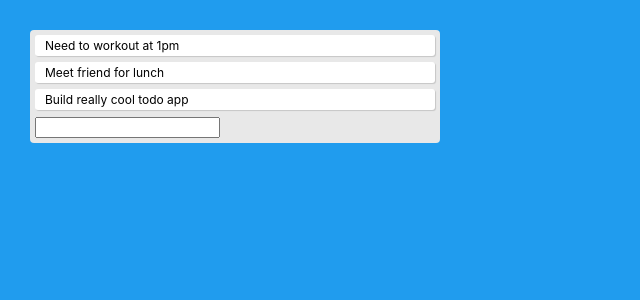
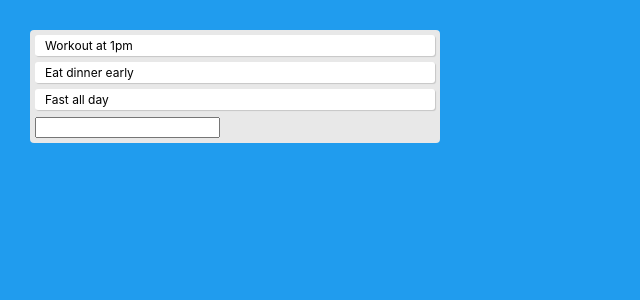
Before and after one commit to joshualondono/todo-frontend, a React (Create React App) app: page / in a window 1280 px wide. Shown: the top 300 px of the page, without its empty margins (0-640 px from the left). Built offline with nearby package versions, Linux system fonts and the light colour scheme.

Commit message:
complete todo function added to app component

```diff
--- a/src/App.js
+++ b/src/App.js
@@ -35,16 +35,25 @@ function TodoForm({ addTodo }) {
 
 function App() {
 
+  const [todos, setTodos] = React.useState([
+    {
+      text: "Workout at 1pm",
+      isCompleted: false
+    },
+    {
+      text: "Eat dinner early",
+      isCompleted: false
+    },
+    {
+      text: "Fast all day",
+      isCompleted: false
+    }
+  ]);
+
   const addTodo = text => {
     const newTodos = [...todos, { text }];
     setTodos(newTodos);
   }
-
-  const [todos, setTodos] = React.useState([
-    { text: "Need to workout at 1pm" },
-    { text: "Meet friend for lunch" },
-    { text: "Build really cool todo app" }
-  ]);
 
   return (
     <div className="app">
```
